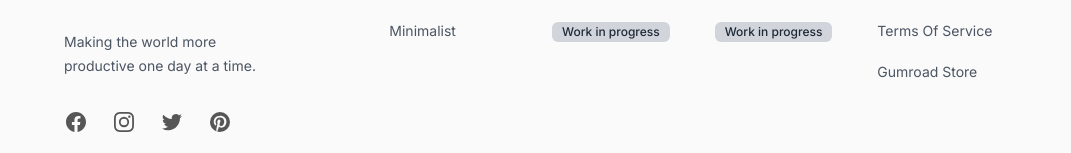
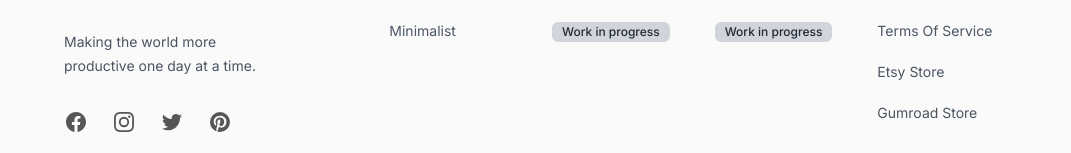
Before and after one commit to BartoszJarocki/minimal, a Next.js app in the folder apps/frontend/: page / in a window 1280 px wide. Shown: the part 1427-1580 px from the top of the page, without its empty margins (104-1175 px from the left). Built offline with nearby package versions, Linux system fonts and the light colour scheme.

Commit message:
Added etsy link

```diff
--- a/apps/frontend/src/components/Footer.tsx
+++ b/apps/frontend/src/components/Footer.tsx
@@ -16,6 +16,7 @@ const navigation = {
   planners: [{ name: "Work in progress", href: null }],
   legal: [
     { name: "Terms Of Service", href: "/terms" },
+    { name: "Etsy Store", href: "https://useminimal.etsy.com" },
     { name: "Gumroad Store", href: "https://useminimal.gumroad.com" },
   ],
   social: [
```
